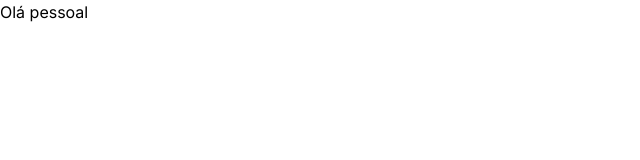
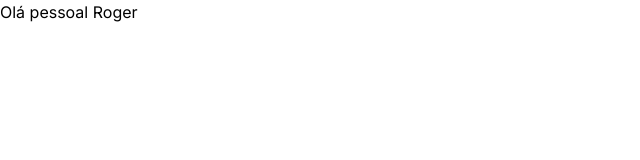
Before and after one commit to rogerrodrigues/teste-nextjs, a Next.js app: page /financiamento in a window 1280 px wide. Shown: the top 160 px of the page, without its empty margins (0-640 px from the left). Built offline with nearby package versions, Linux system fonts and the light colour scheme.

Commit message:
feat: teste

```diff
--- a/src/app/financiamento/page.tsx
+++ b/src/app/financiamento/page.tsx
@@ -1,3 +1,3 @@
 export default function Teste() {
-  return <div>Olá pessoal</div>;
+  return <div>Olá pessoal Roger</div>;
 }
```
